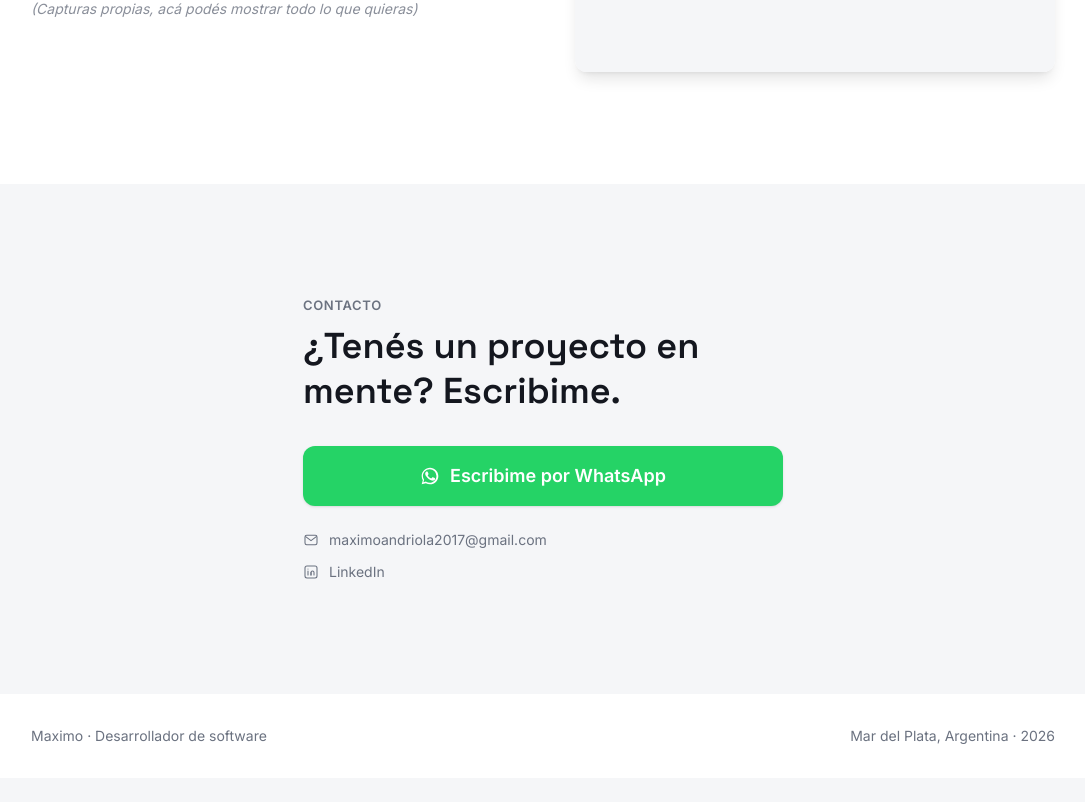
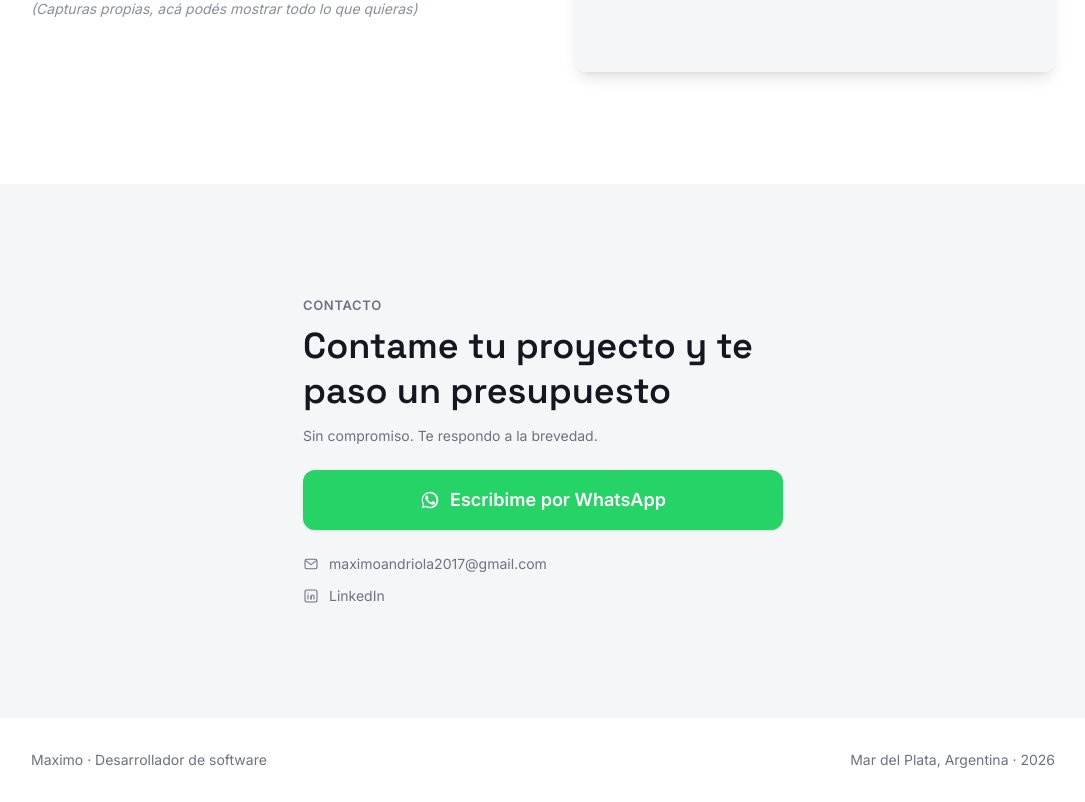
Before and after one commit to MaximoAndriola/portfolio, a Next.js app: page / in a window 1280 px wide. Shown: the part 3164-3966 px from the top of the page, without its empty margins (97-1182 px from the left). Before the commit the page ends 3942 px from the top, so only its background shows below. Built offline with nearby package versions, Linux system fonts and the light colour scheme.

Commit message:
feat: actualizar título y bajada de la sección de contacto
"¿Tenés un proyecto en mente? Escribime." -> "Contame tu proyecto y te paso un presupuesto", con bajada "Sin compromiso. Te respondo a la brevedad." arriba del botón. Actualizado también en copy-landing.md.

```diff
--- a/src/components/Contact.tsx
+++ b/src/components/Contact.tsx
@@ -18,10 +18,13 @@ export default function Contact() {
             Contacto
           </p>
           <h2 className="mt-2 font-heading text-[1.75rem] leading-tight font-semibold text-ink sm:text-4xl">
-            ¿Tenés un proyecto en mente? Escribime.
+            Contame tu proyecto y te paso un presupuesto
           </h2>
+          <p className="mt-3 text-sm text-muted">
+            Sin compromiso. Te respondo a la brevedad.
+          </p>
 
-          <WhatsAppButton className="mt-8 w-full" />
+          <WhatsAppButton className="mt-6 w-full" />
 
           <div className="mt-6 flex flex-col gap-3">
             <a
```
Also changed, not shown: 1 other file (tests, documents, lock files or other folders).
